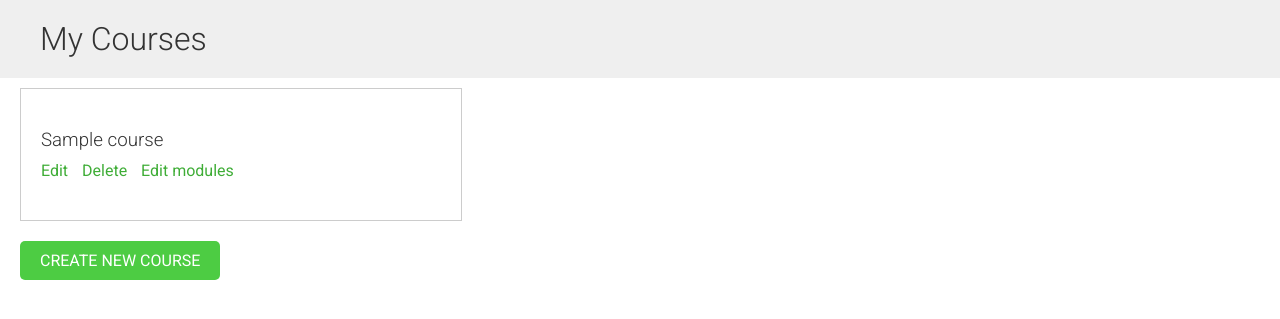
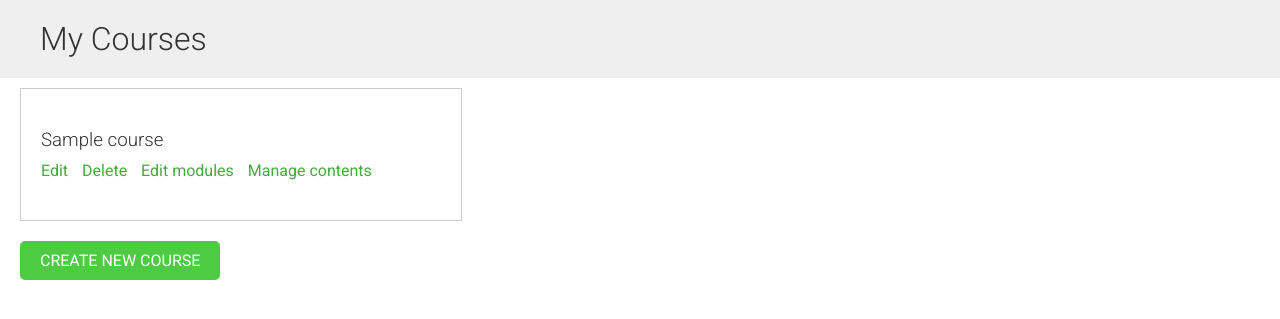
Before and after one commit to bhaveshpraveen/E-Learn, a Django app: template courses/templates/courses/manage/course/list.html in a window 1280 px wide. Shown: the part 54-373 px from the top of the page. Run offline with Django 3.2, Linux system fonts and the light colour scheme; the template is opened without the code that fills it: values that come from a table or form of the project are taken from there, others are empty; tables that the repository leaves empty hold one stand-in row (values such as "Sample post"); parts of the project's set-up code (start-up, migrations or seed data) failed here and were passed over; some libraries are stand-ins or nearby versions.

Commit message:
Template for cms

```diff
--- a/courses/templates/courses/manage/course/list.html
+++ b/courses/templates/courses/manage/course/list.html
@@ -11,6 +11,9 @@
                     <a href="{% url "course:course_edit" course.id %}">Edit</a>
                     <a href="{% url "course:course_delete" course.id %}">Delete</a>
                     <a href="{% url "course:course_module_update" course.id %}">Edit modules</a>
+                    {% if course.modules.count > 0 %}
+                        <a href="{% url "course:module_content_list" course.modules.first.id %}">Manage contents</a>
+                    {% endif %}
                 </p>
             </div>
             {% empty %}
```
